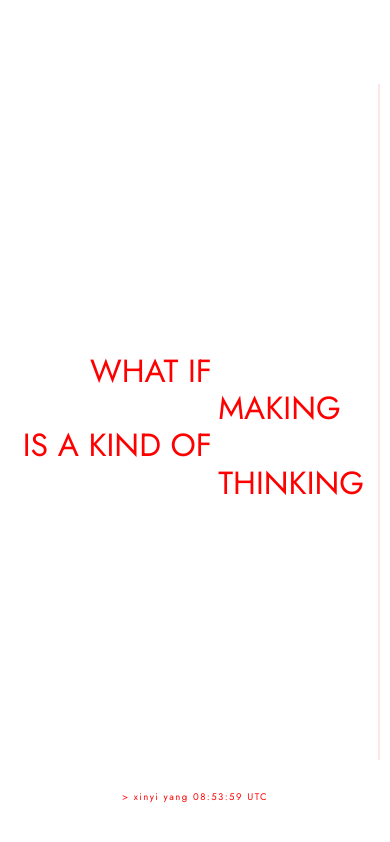
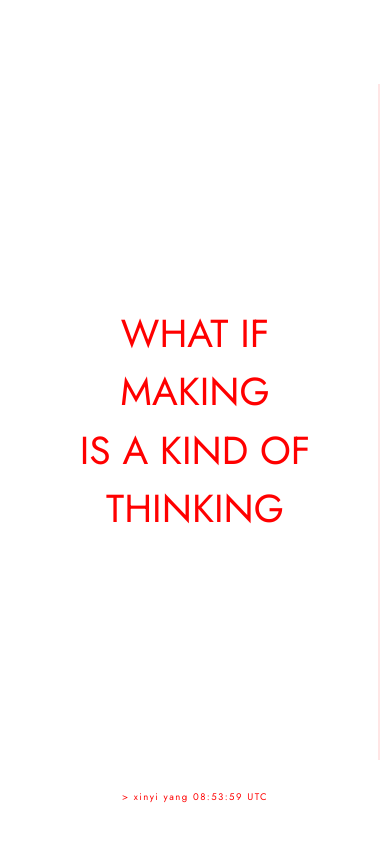
Before and after one commit to xyang43-ui/DEIFIED, a React (Vite) app: page / in a window 390 px wide. Built offline with nearby package versions, Linux system fonts and the light colour scheme.

Commit message:
update mobile view

```diff
--- a/src/components/IndexView.tsx
+++ b/src/components/IndexView.tsx
@@ -28,9 +28,10 @@ const IndexView: React.FC<IndexViewProps> = ({ onNavigate, setCursor }) => {
     };
 
     const handleTouchMove = (e: TouchEvent) => {
+      if (e.cancelable) e.preventDefault();
       const touchY = e.touches[0].clientY;
-      const deltaY = touchStartY - touchY;
-      touchStartY = touchY; // Update for continuous movement
+      const deltaY = (touchStartY - touchY) * 3; // Increase sensitivity for mobile
+      touchStartY = touchY;
 
       setProgress(prev => {
         const next = Math.min(Math.max(prev + deltaY * 2.5, 0), 1000);
@@ -40,8 +41,8 @@ const IndexView: React.FC<IndexViewProps> = ({ onNavigate, setCursor }) => {
       });
     };
 
-    window.addEventListener('wheel', scroll);
-    window.addEventListener('touchstart', handleTouchStart);
+    window.addEventListener('wheel', scroll, { passive: false });
+    window.addEventListener('touchstart', handleTouchStart, { passive: false });
     window.addEventListener('touchmove', handleTouchMove, { passive: false });
 
     return () => {
@@ -54,7 +55,7 @@ const IndexView: React.FC<IndexViewProps> = ({ onNavigate, setCursor }) => {
   const p = progress / 1000;
 
   return (
-    <>
+    <div style={{ touchAction: 'none', width: '100%', height: '100%' }}>
       <div className="custom-scrollbar"><div className="scrollbar-thumb" style={{ height: `${p * 100}%` }} /></div>
 
       <div className="view-layer home-layout mobile-stack" style={{
@@ -92,7 +93,7 @@ const IndexView: React.FC<IndexViewProps> = ({ onNavigate, setCursor }) => {
           </div>
         ))}
       </div>
-    </>
+    </div>
   );
 };
 
--- a/src/index.css
+++ b/src/index.css
@@ -115,6 +115,13 @@ body {
   background-color: var(--bg-color);
   z-index: 50;
   color: var(--fg-color);
+  overflow-y: auto;
+}
+.detail-left {
+  display: flex;
+  flex-direction: column;
+  align-items: flex-end;
+  gap: 0.5em;
 }
 .detail-right { grid-column: 3; font-size: clamp(0.9rem, 1.2vw, 1rem); line-height: 1.6; text-align: left; color: var(--fg-color); }
 .detail-right p, .detail-right div, .process-text p, .process-text div { color: var(--fg-color); }
@@ -236,12 +243,45 @@ body {
   body { cursor: auto !important; }
 
   .home-layout {
-    font-size: 8vw; /* Scale down for narrow screens */
-    padding: 0 20px;
+    display: flex;
+    flex-direction: column;
+    justify-content: center;
+    align-items: center;
+    text-align: center;
+    padding: 0 10vw;
   }
 
   .line-1, .line-2, .line-3, .line-4 {
-    margin: 0.2em 0;
+    justify-self: center !important;
+    padding: 0 !important;
+    margin: 0.15em 0;
+    font-size: 10vw !important;
+    white-space: normal;
+    word-break: break-word;
+    line-height: 1.2;
+  }
+
+  .detail-layout {
+    display: flex;
+    flex-direction: column;
+    align-items: center;
+    justify-content: flex-start;
+    padding: 10vh 10vw;
+    gap: 2em;
+    overflow-y: auto;
+  }
+
+  .detail-left {
+    align-items: center;
+    width: 100%;
+    margin-bottom: 1em;
+  }
+
+  .detail-right {
+    width: 100%;
+    font-size: 1rem !important;
+    text-align: justify;
+    padding-bottom: 10vh;
   }
 
   .process-layout {
```
